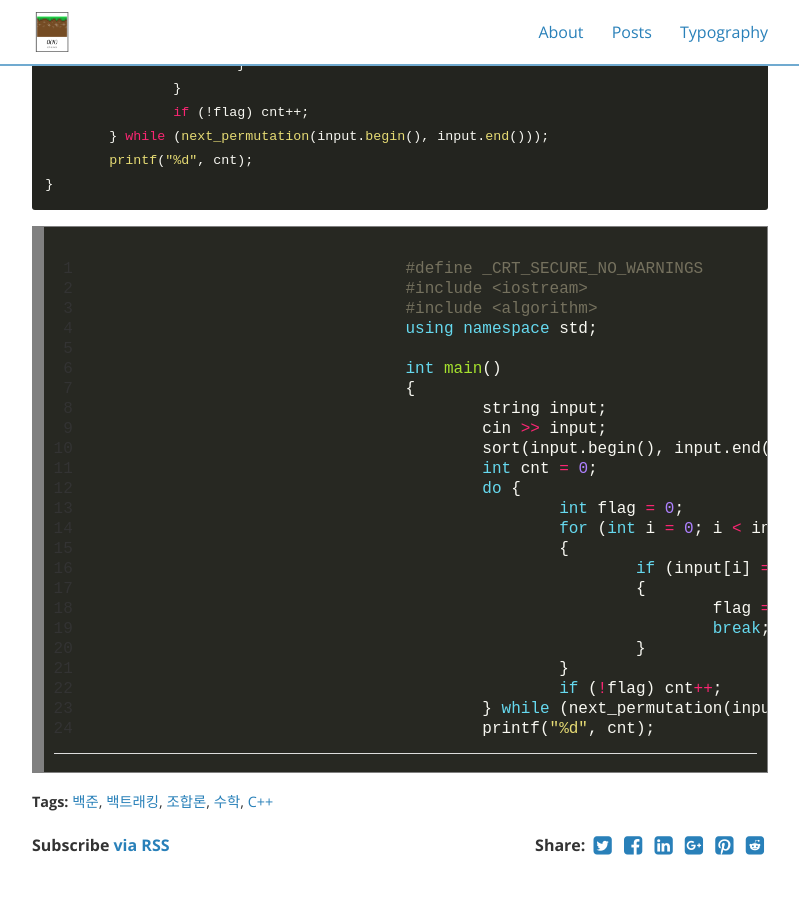
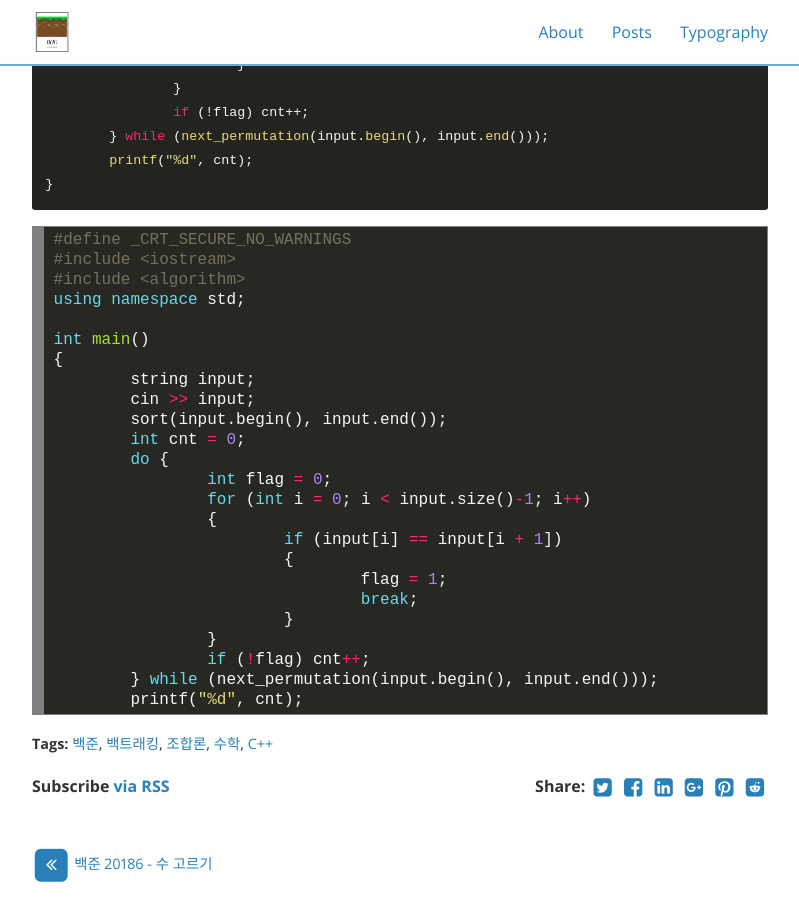
Before and after one commit to ONground-Korea/ONground-Korea.github.io, a Jekyll site: the page built from _posts/2021-02-14-백준 1342.md, in a window 1280 px wide and 900 px high, scrolled down 2135 px. Shown: the whole window, without its empty margins (240-1039 px from the left). Built offline with Jekyll 4.4.1, drawn with Linux system fonts in a browser that asks for light colours; nearby versions of some CDN libraries.

Commit message:
코드수정

````diff
--- a/_posts/2021-02-14-백준 1342.md
+++ b/_posts/2021-02-14-백준 1342.md
@@ -61,30 +61,7 @@ int main()
 }
 ```
 
-<!-- HTML generated using hilite.me --><div style="background: #272822; overflow:auto;width:auto;border:solid gray;border-width:.1em .1em .1em .8em;padding:.2em .6em;"><table><tr><td><pre style="margin: 0; line-height: 125%"> 1
- 2
- 3
- 4
- 5
- 6
- 7
- 8
- 9
-10
-11
-12
-13
-14
-15
-16
-17
-18
-19
-20
-21
-22
-23
-24</pre></td><td><pre style="margin: 0; line-height: 125%"><span style="color: #75715e">#define _CRT_SECURE_NO_WARNINGS</span>
+<!-- HTML generated using hilite.me --><div style="background: #272822; overflow:auto;width:auto;border:solid gray;border-width:.1em .1em .1em .8em;padding:.2em .6em;"><pre style="margin: 0; line-height: 125%"><span style="color: #75715e">#define _CRT_SECURE_NO_WARNINGS</span>
 <span style="color: #75715e">#include &lt;iostream&gt;</span>
 <span style="color: #75715e">#include &lt;algorithm&gt;</span>
 <span style="color: #66d9ef">using</span> <span style="color: #66d9ef">namespace</span> <span style="color: #f8f8f2">std;</span>
@@ -108,4 +85,4 @@ int main()
 		<span style="color: #66d9ef">if</span> <span style="color: #f8f8f2">(</span><span style="color: #f92672">!</span><span style="color: #f8f8f2">flag)</span> <span style="color: #f8f8f2">cnt</span><span style="color: #f92672">++</span><span style="color: #f8f8f2">;</span>
 	<span style="color: #f8f8f2">}</span> <span style="color: #66d9ef">while</span> <span style="color: #f8f8f2">(next_permutation(input.begin(),</span> <span style="color: #f8f8f2">input.end()));</span>
 	<span style="color: #f8f8f2">printf(</span><span style="color: #e6db74">&quot;%d&quot;</span><span style="color: #f8f8f2">,</span> <span style="color: #f8f8f2">cnt);</span>
-</pre></td></tr></table></div>
+</pre></div>
````
